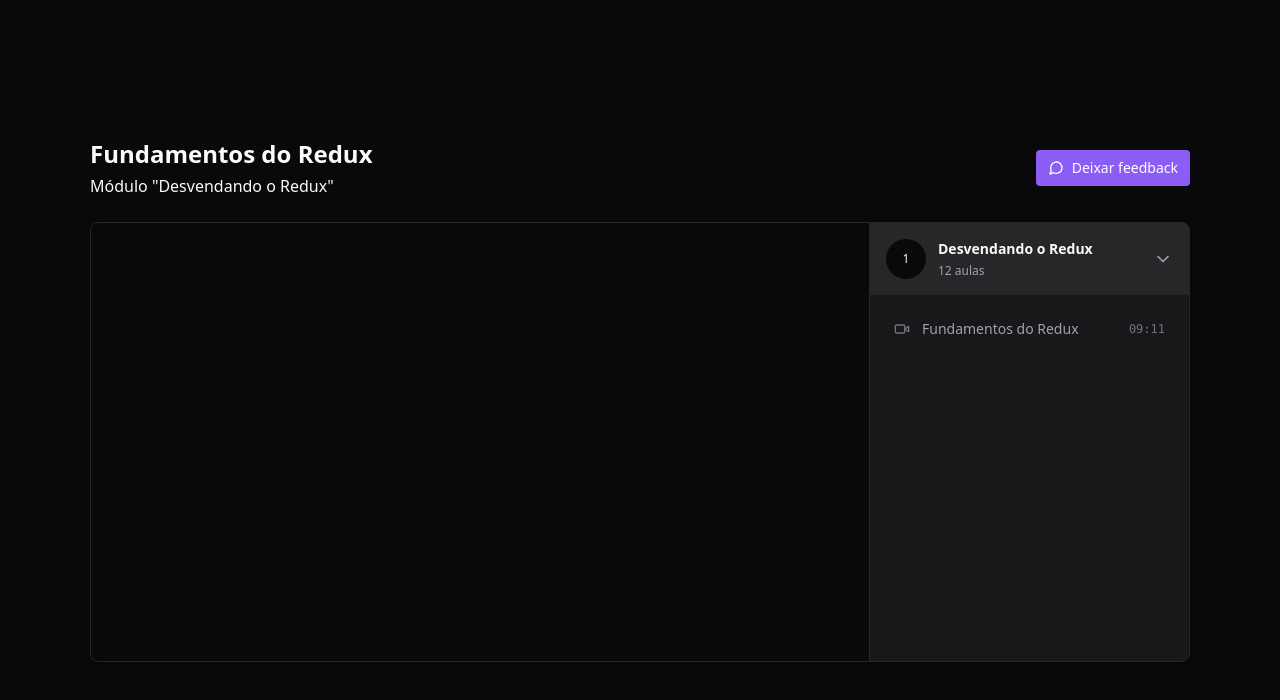
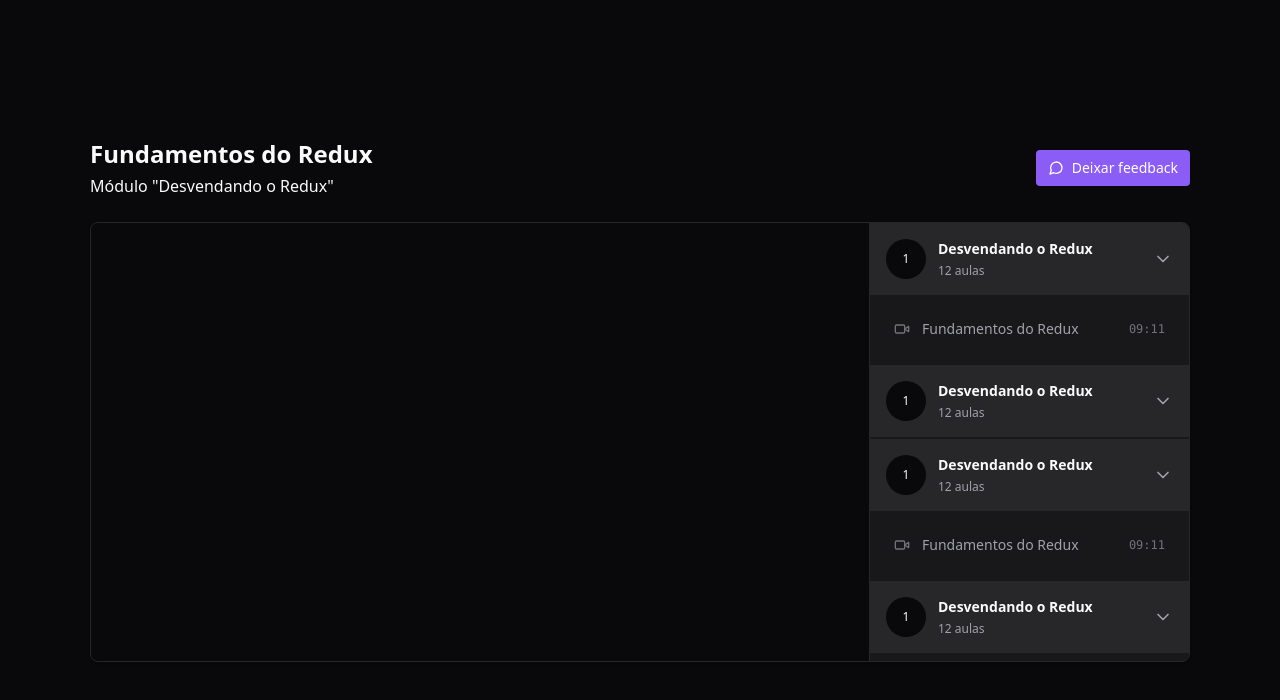
Before and after one commit to cod3baze/react-redux-zustand, a React (Vite) app: page / in a window 1280 px wide. Shown: the top 700 px of the page. Built offline with nearby package versions, Linux system fonts and the light colour scheme.

Commit message:
Scrollbar in sidebar

```diff
--- a/package.json
+++ b/package.json
@@ -28,6 +28,7 @@
     "eslint-plugin-react-hooks": "^4.6.0",
     "eslint-plugin-react-refresh": "^0.4.3",
     "postcss": "^8.4.30",
+    "tailwind-scrollbar": "^3.0.5",
     "tailwindcss": "^3.3.3",
     "typescript": "^5.0.2",
     "vite": "^4.4.5"
--- a/src/pages/Player.tsx
+++ b/src/pages/Player.tsx
@@ -18,7 +18,7 @@
           </button>
         </div>
 
-        <main className="relative flex overflow-hidden rounded-lg border border-zinc-800 bg-zinc-900 shadow">
+        <main className="relative flex overflow-hidden rounded-lg border border-zinc-800 bg-zinc-900 shadow pr-80">
           <div className="flex-1">
             <div className="w-full bg-zinc-950 aspect-video">
               <ReactPlayer
@@ -30,7 +30,67 @@
             </div>
           </div>
 
-          <aside className="w-80 border-l border-zinc-800 bg-zinc-900">
+          <aside className="absolute top-0 bottom-0 right-0 w-80 border-l divide-y-2 divide-zinc-900 border-zinc-800 bg-zinc-900 overflow-y-auto scrollbar scrollbar-thin scrollbar-track-zinc-950 scrollbar-thumb-zinc-800">
+            <div>
+              <button className="flex w-full items-center gap-3 bg-zinc-800 p-4">
+                <div className="flex h-10 w-10 rounded-full items-center justify-center bg-zinc-950 text-xs">
+                  1
+                </div>
+                <div className="flex flex-col gap-1 text-left">
+                  <strong className="text-sm">Desvendando o Redux</strong>
+                  <span className="text-xs text-zinc-400">12 aulas</span>
+                </div>
+
+                <ChevronDown className="w-5 h-5 ml-auto text-zinc-400" />
+              </button>
+
+              <nav className="relative flex flex-col gap-4 p-6">
+                <button className="flex items-center gap-3 text-sm text-zinc-400">
+                  <Video className="w-4 h-4 text-zinc-500" />
+                  <span>Fundamentos do Redux</span>
+                  <span className="ml-auto font-mono text-xs text-zinc-500">
+                    09:11
+                  </span>
+                </button>
+              </nav>
+            </div>
+
+            <div>
+              <button className="flex w-full items-center gap-3 bg-zinc-800 p-4">
+                <div className="flex h-10 w-10 rounded-full items-center justify-center bg-zinc-950 text-xs">
+                  1
+                </div>
+                <div className="flex flex-col gap-1 text-left">
+                  <strong className="text-sm">Desvendando o Redux</strong>
+                  <span className="text-xs text-zinc-400">12 aulas</span>
+                </div>
+
+                <ChevronDown className="w-5 h-5 ml-auto text-zinc-400" />
+              </button>
+            </div>
+            <div>
+              <button className="flex w-full items-center gap-3 bg-zinc-800 p-4">
+                <div className="flex h-10 w-10 rounded-full items-center justify-center bg-zinc-950 text-xs">
+                  1
+                </div>
+                <div className="flex flex-col gap-1 text-left">
+                  <strong className="text-sm">Desvendando o Redux</strong>
+                  <span className="text-xs text-zinc-400">12 aulas</span>
+                </div>
+
+                <ChevronDown className="w-5 h-5 ml-auto text-zinc-400" />
+              </button>
+
+              <nav className="relative flex flex-col gap-4 p-6">
+                <button className="flex items-center gap-3 text-sm text-zinc-400">
+                  <Video className="w-4 h-4 text-zinc-500" />
+                  <span>Fundamentos do Redux</span>
+                  <span className="ml-auto font-mono text-xs text-zinc-500">
+                    09:11
+                  </span>
+                </button>
+              </nav>
+            </div>
             <div>
               <button className="flex w-full items-center gap-3 bg-zinc-800 p-4">
                 <div className="flex h-10 w-10 rounded-full items-center justify-center bg-zinc-950 text-xs">
--- a/tailwind.config.js
+++ b/tailwind.config.js
@@ -4,5 +4,5 @@
   theme: {
     extend: {},
   },
-  plugins: [],
+  plugins: [require("tailwind-scrollbar")],
 };
```
Also changed, not shown: 1 other file (tests, documents, lock files or other folders).
